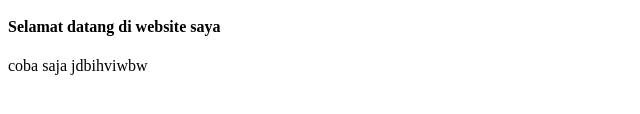
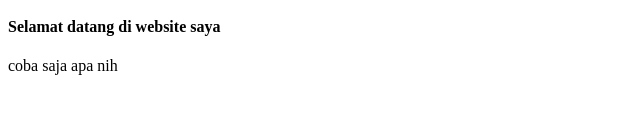
Before and after one commit to HesaRayaUntara/micro-satu, a plain HTML site: page index.html in a window 1280 px wide. Shown: the part 152-266 px from the top of the page, 0-640 px from the left. Drawn offline with Linux system fonts and the light colour scheme.

Commit message:
Update index.html
third commit

```diff
--- a/index.html
+++ b/index.html
@@ -12,6 +12,6 @@
     <h4>Selamat datang di website saya</h4>
 
 
-    <p>coba saja jdbihviwbw</p>
+    <p>coba saja apa nih</p>
 </body>
 </html>
```
